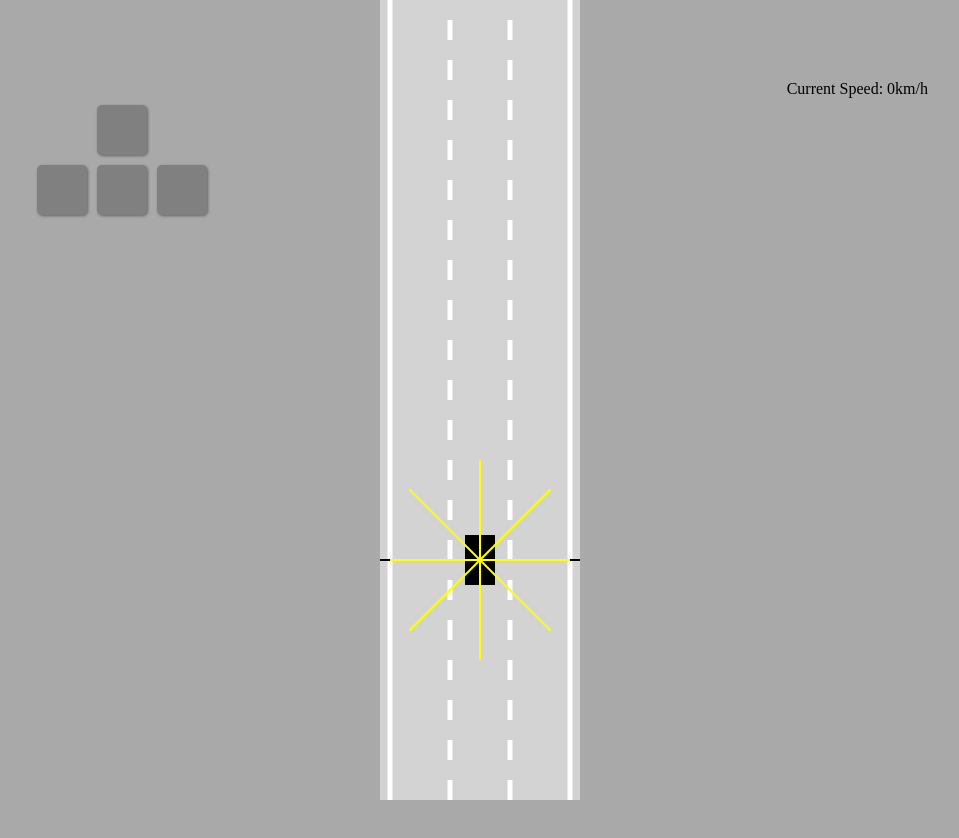
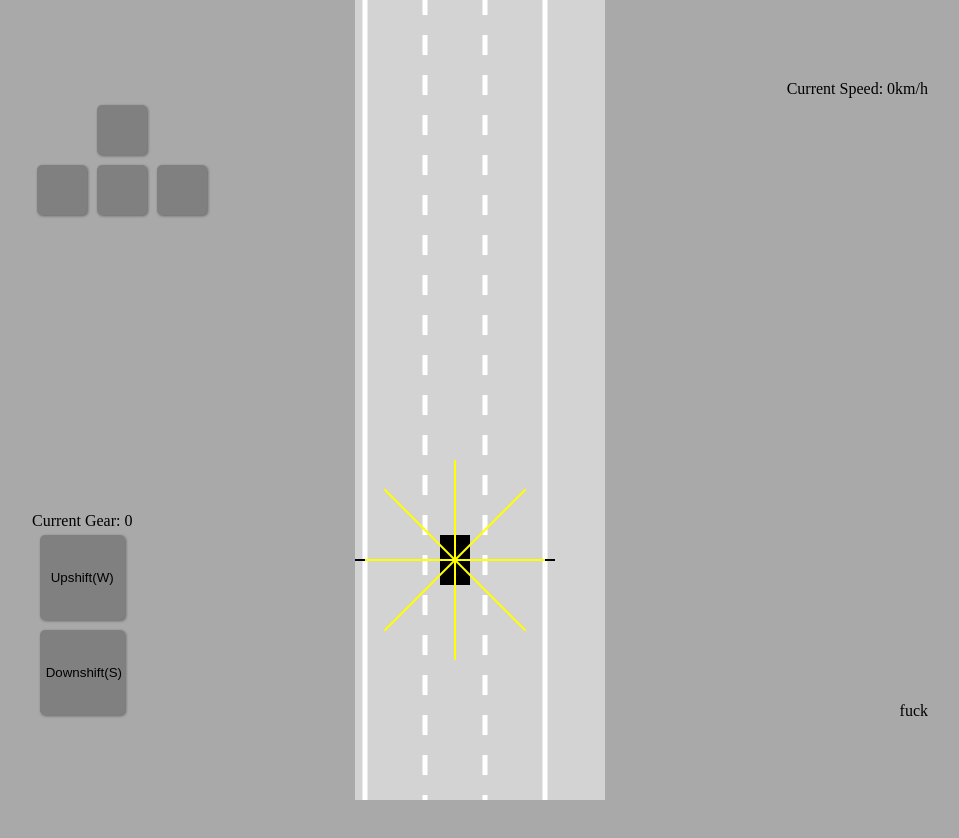
Before and after one commit to YoinkOURcode/selfdriving_car, a plain HTML site: page models/traffic-simulation/index.html in a window 1280 px wide. Shown: the whole page, without its empty margins (160-1119 px from the left). Drawn offline with Linux system fonts and the light colour scheme.

Commit message:
Added gears for smooth parking

```diff
--- a/main.js
+++ b/main.js
@@ -1,36 +1,71 @@
-const canvas=document.getElementById("myCanvas");
-canvas.width=200;
+class Main{
+    constructor(scenario){
+        this.canvas = document.getElementById("myCanvas")
+        this.canvas.width=250;
+        this.ctx = this.canvas.getContext("2d");
+        this.scenario = scenario;
 
-const friction = 0.05;
+        switch(scenario){
+            case "parking":
+                this.roadWidth = 200;
+                this.friction = 0.05;
+                this.road=new Road(this.roadWidth/2,this.roadWidth*0.9, 2, "default");
+                console.log(this.road)
+                this.car = new Car(this.road.getLaneCenter(1),100,30,50, 50, 1.2, 'KEYS',this.friction, 5);
+                this.traffic = [
 
-const ctx = canvas.getContext("2d");
-const road=new Road(canvas.width/2,canvas.width*0.9);
-const car= new Car(road.getLaneCenter(1),100,30,50, 50, 1.2, 'KEYS',friction);
-const traffic = [
-    new Car(road.getLaneCenter(1),-100,30,50, 40, 1.2, 'DUMMY',friction)
-]
+                ];
+                this.generateTrafficInSameLocation()
 
-animate();
+                break;
 
-function animate(){
+            default:
+                this.roadWidth = 200
+                this.friction = 0.05;
+                this.road=new Road(this.roadWidth/2,this.roadWidth*0.9, 3);
+                this.car = new Car(this.road.getLaneCenter(1),100,30,50, 50, 1.2, 'KEYS',this.friction, 5);
+                this.traffic = [
 
-    for(let i=0;i<traffic.length;i++){
-        traffic[i].update(road.borders,[]);
+                ];
+
+        }
+
     }
-    car.update(road.borders,traffic);
 
-    canvas.height=window.innerHeight;
+    generateTrafficInSameLocation(){
+        setInterval(() => {
+            this.traffic.push(new Car(this.road.getLaneCenter(Math.floor(Math.random() * 2)),350,30,50, 40, 1.2, 'DUMMY',this.friction, "default"))
+        }, Math.floor(Math.random() * 4000) + 1200);
+    }
 
-    ctx.save();
-    ctx.translate(0,-car.y+canvas.height*0.7);
+    generateTraffic(){
+        for(let i=0;i<this.traffic.length;i++){
+            this.traffic[i].update(this.road.borders,[]);
+        }
+        this.car.update(this.road.borders,this.traffic);
+    }
 
-    road.draw(ctx);
-    for(let i=0;i<traffic.length;i++){
-        traffic[i].draw(ctx,"red");
+    drawCars(){
+        for(let i=0;i<this.traffic.length;i++){
+            this.traffic[i].draw(this.ctx,"red");
+        }
+        this.car.draw(this.ctx,"black");
     }
-    car.draw(ctx,"black");
 
-    ctx.restore();
-    requestAnimationFrame(animate);
+    animate(){
+        this.generateTraffic();
 
+        this.canvas.height=window.innerHeight;
+        this.ctx.save();
+        this.ctx.translate(0,-this.car.y+this.canvas.height*0.7);
+        this.road.draw(this.ctx);
+
+        this.drawCars();
+
+        this.ctx.restore();
+        requestAnimationFrame(this.animate.bind(this));
+    }
 }
+
+const main = new Main("default");
+main.animate()
--- a/models/traffic-simulation/car.js
+++ b/models/traffic-simulation/car.js
@@ -1,5 +1,5 @@
 class Car{
-    constructor(x,y,width,height,  maxSpeed, acceleration, controlType, friction){
+    constructor(x,y,width,height,  maxSpeed, acceleration, controlType, friction, maxGear){
         this.x=x;
         this.y=y;
         this.width=width;
@@ -7,7 +7,8 @@ class Car{
 
         this.speed=0;
         this.acceleration =  acceleration / 2 / 3.6;
-        this.maxSpeed= (maxSpeed  / 3.6) / 2 ;
+        this.maxSpeedInMS = (maxSpeed  / 3.6) / 2 ;
+        // this.maxSpeed= (maxSpeed  / 3.6) / 2 ;
         this.friction=friction;
         this.angle=0;
         this.damaged=false;
@@ -15,20 +16,34 @@ class Car{
         if(controlType!="DUMMY"){
             this.sensor=new Sensor(this);
         }
-        this.controls=new Controls(controlType);
+        // if (scenario == "parking"){
+        //     this.maxSpeed = this.maxSpeed * 0.4
+        // }
+        this.controls=new Controls(controlType, maxGear);
     }
 
     update(roadBorders,traffic){
         if(!this.damaged){
             this.#move();
+            this.#changeGear( 5);
             this.polygon=this.#createPolygon();
             this.damaged=this.#assessDamage(roadBorders,traffic);
         }
         if(this.sensor){
+            document.getElementById("gearCount").innerHTML = "Current Gear: " + this.controls.gear;
             document.getElementById("speedDisplay").innerHTML = "Current Speed: " + (Math.round(this.speed * 2 * 3.6)) + "km/h";
+
 
             this.sensor.update(roadBorders,traffic);
         }
+        else{
+            this.maxSpeed = this.maxSpeedInMS
+        }
+    }
+
+    #changeGear(maxGear){
+        this.maxSpeed = (this.maxSpeedInMS / maxGear) * this.controls.gear;
+
     }
 
     #assessDamage(roadBorders,traffic){
@@ -86,7 +101,7 @@ class Car{
         if(this.speed>0){
             this.speed-=this.friction;
         }
-        if(this.speed<0){
+        if(this.speed<0 || this.controls.gear == 0){
             this.speed+=this.friction;
         }
         if(Math.abs(this.speed)<this.friction){
@@ -96,10 +111,10 @@ class Car{
         if(this.speed!=0){
             const flip=this.speed>0?1:-1;
             if(this.controls.left){
-                this.angle+=0.03*flip;
+                this.angle+=0.0075*flip;
             }
             if(this.controls.right){
-                this.angle-=0.03*flip;
+                this.angle-=0.0075*flip;
             }
         }
 
--- a/models/traffic-simulation/controls.js
+++ b/models/traffic-simulation/controls.js
@@ -1,9 +1,12 @@
 class Controls{
-    constructor(type){
+    constructor(type, maxGear){
         this.forward=false;
         this.left=false;
         this.right=false;
         this.reverse=false;
+        this.gear = 0;
+        this.maxGear = maxGear;
+        this.changeGear = false;
         this.arrowButtons = document.querySelectorAll('.arrow-keypad button');
 
 
@@ -33,6 +36,14 @@ class Controls{
                 case "ArrowDown":
                     this.reverse=true;
                     break;
+                case "w":
+                    this.changeGear = true;
+                    if (this.gear < this.maxGear) this.gear += 1;
+                    break;
+                case "s":
+                    this.changeGear = true;
+                    if (this.gear > 0) this.gear -= 1;
+                    break;
             }
         }
         document.onkeyup=(event)=>{
@@ -52,6 +63,7 @@ class Controls{
                 case "ArrowDown":
                     this.reverse=false;
                     break;
+
             }
         }
     }
--- a/models/traffic-simulation/index.html
+++ b/models/traffic-simulation/index.html
@@ -9,8 +9,8 @@
 
         <div id = "keyDisplay" >
             <div class="arrow-keypad">
-                <div id="top-btn"><button id="ArrowUp"></button></div>
-                <div id="bottom-btns">
+                <div class="top-btn"><button id="ArrowUp"></button></div>
+                <div class="bottom-btns">
                     <button id="ArrowLeft"></button>
                     <button id="ArrowDown"></button>
                     <button id="ArrowRight"></button>
@@ -19,7 +19,14 @@
         </div>
         <div id = "canvasDisplay" ><canvas id="myCanvas"></canvas></div>
         <div id = "speedDisplay"></div>
-        <div id = "scenarioDisplay"></div>
+
+        <div id = "gearDisplay">
+            <div id = "gearCount"></div>
+            <button class = "gearButton" id = "w">Upshift(W)</button>
+            <button class = "gearButton" id = "s">Downshift(S)</button>
+
+        </div>
+        <div id = "scenarioDisplay">fuck</div>
 
 
 </body>
--- a/models/traffic-simulation/road.js
+++ b/models/traffic-simulation/road.js
@@ -1,7 +1,7 @@
 class Road{
     //curvePoints refer to the y values where the car will start to bend at
     //curveAngle refers to angle tetha, use sin to find out new x value, increase
-    constructor(x,width,laneCount=3, curvePoints = [[-2000, ]]){
+    constructor(x,width,laneCount=2 ){
         this.x=x;
         this.width=width;
         this.laneCount=laneCount;
@@ -18,10 +18,13 @@ class Road{
         const bottomLeft={x:this.left,y:this.bottom};
         const bottomRight={x:this.right,y:this.bottom};
 
+
+
         this.borders=[
             [topLeft,bottomLeft],
-            [{x:this.left,y:-1000},{x:144.70678963,y:-996.731736779308}],
             [topRight,bottomRight]
+            // [{x:this.right,y:-50},{x:this.right + 50,y:-50}]
+
         ];
     }
 
--- a/models/traffic-simulation/scenarios.js
+++ /dev/null
@@ -1 +0,0 @@
-// Make sure to set friction to 0.05 for cars for wet environments
--- a/models/traffic-simulation/style.css
+++ b/models/traffic-simulation/style.css
@@ -17,6 +17,22 @@ body{
     top: 10%;
     left: 15%;
 }
+/* #gearDisplay {
+    display: flex;
+    flex-direction: column;
+    height: 100vh;
+    justify-content: space-between;
+} */
+
+#gearDisplay {
+    position: absolute;
+    bottom: 10%;
+    left: 15%;
+    display: flex;
+    flex-direction: column;
+    align-items: center;
+}
+
 #speedDisplay {
     position: absolute;
     top: 10%;
@@ -37,6 +53,21 @@ body{
     box-shadow: 1px 1px 3px rgba(0, 0, 0, 0.4);
 }
 
+.gearButton{
+    width: 85px;
+    height: 85px;
+    margin: 5px;
+    border: none;
+    border-radius: 5px;
+    background-color: gray;
+    box-shadow: 1px 1px 3px rgba(0, 0, 0, 0.4);
+}
+
+.gearButto.active {
+    background-color: yellow;
+}
+
+
 .arrow-keypad button.active {
     background-color: yellow;
 }
@@ -49,14 +80,17 @@ body{
     justify-content: space-between;
 }
 
-#top-btn {
+
+
+
+.top-btn {
     display: flex;
     justify-content: center;
 
     margin-top: 20px;
 }
 
-#bottom-btns {
+.bottom-btns {
     display: flex;
     justify-content: center;
     margin-bottom: 20px;
```
Also changed, not shown: backup.js (added, +53 -0 lines).
